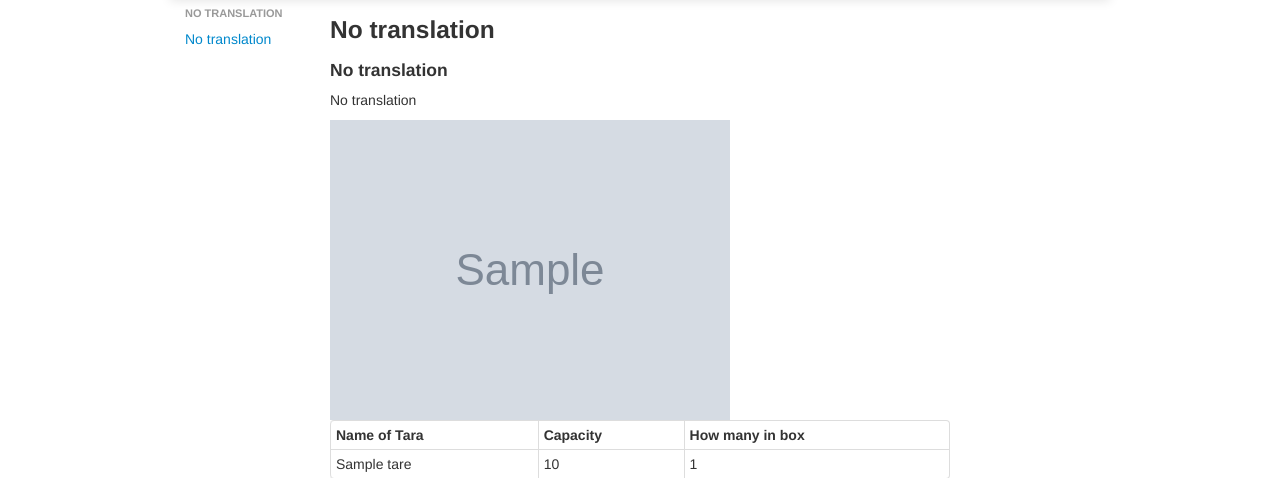
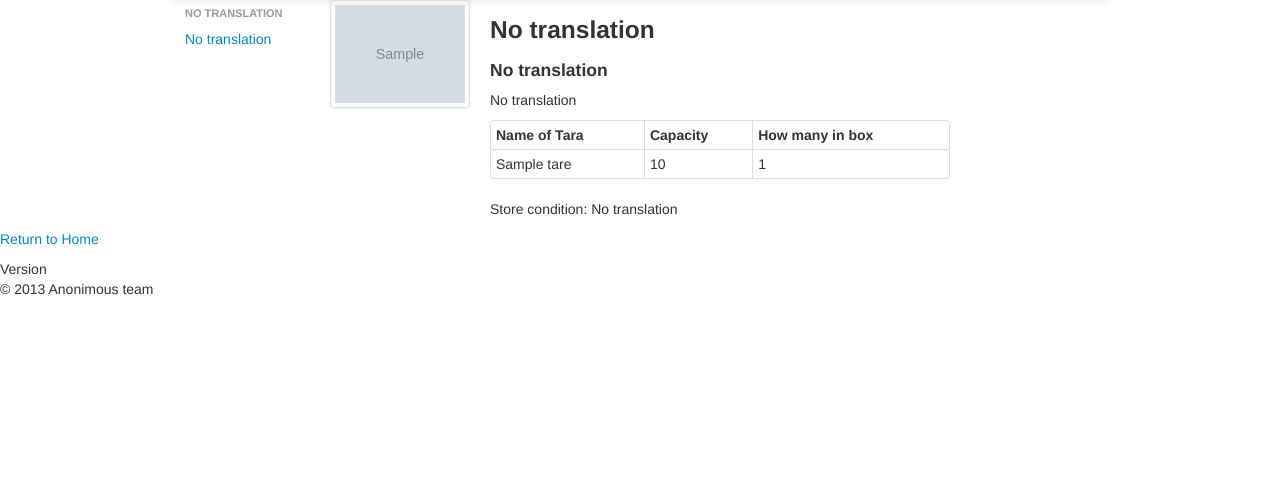
Before and after one commit to oleg-chubin/Cacard, a Django app: template src/Cacard/calling_card/templates/products.html in a window 1280 px wide. Shown: the part 41-519 px from the top of the page. Run offline with Django 3.2, Linux system fonts and the light colour scheme; tables that the repository leaves empty hold one stand-in row (values such as "Sample post"); the template is opened without the code that fills it: values that come from a table or form of the project are taken from there, most other values are stand-ins (such as "Sample title", 1, 10 or a date in 2020); grey boxes marked "Sample" are stand-in pictures; parts of the project's set-up code (start-up, migrations or seed data) failed here and were passed over; some libraries are stand-ins or nearby versions.

Commit message:
improve image css for product

```diff
--- a/src/Cacard/calling_card/templates/products.html
+++ b/src/Cacard/calling_card/templates/products.html
@@ -25,10 +25,20 @@
 
       {% if products|length > 0 %}
       {% for prod in products %}
+        <div class="row">
+          <div class="span2">
+            <ul class="thumbnails">
+              <li class="span2">
+                <a class="thumbnail" href="{{ MEDIA_URL }}{{prod.brand.image}}">
+                  <img data-src="holder.js/300x200" alt="" src = '{{ MEDIA_URL }}{{prod.brand.image_tumboral}}'>
+                </a>
+              </li>
+            </ul>
+          </div>
+          <div class="span6">
             <h3>{{ prod.title }}</h3>
             <h4>{{ prod.brand }}</h4>
             <p>{{ prod.description }}</p>
-        <img src = '{{ MEDIA_URL }}{{prod.brand.image_tumboral}}' alt="Not found"/>
             <table  class="table table-bordered table-condensed">
               <thead>
                 <th>{% trans "Name of Tara" %}</th>
@@ -42,6 +52,8 @@
               </tr>
             </table>
             <p>{% trans "Store condition:" %} {{ prod.storagecondition }}</p>
+          </div>
+        </div>
       {% endfor %}
 
       {% else %}
```
Lines whose indentation alone changed are shown as unchanged.
